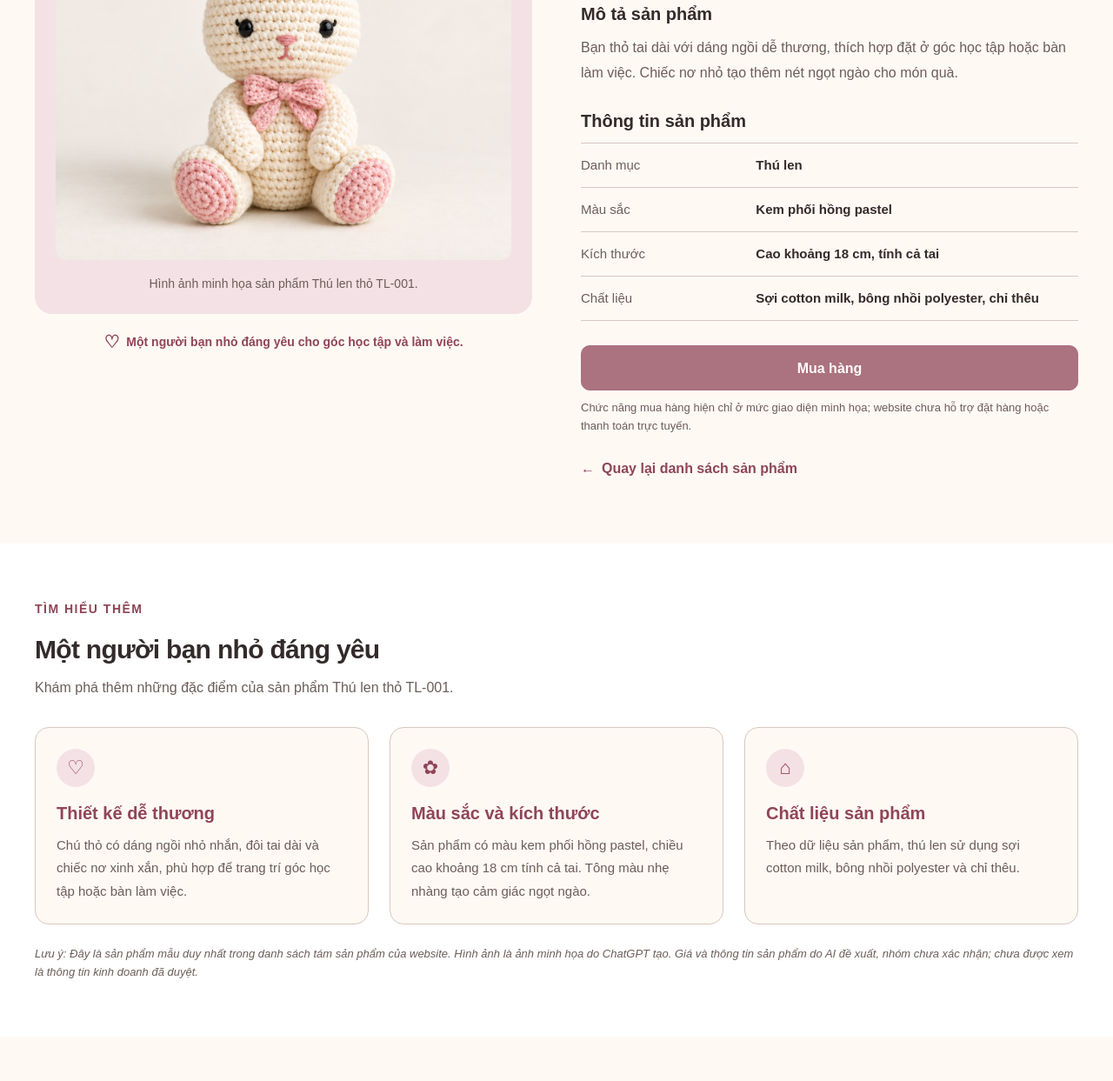
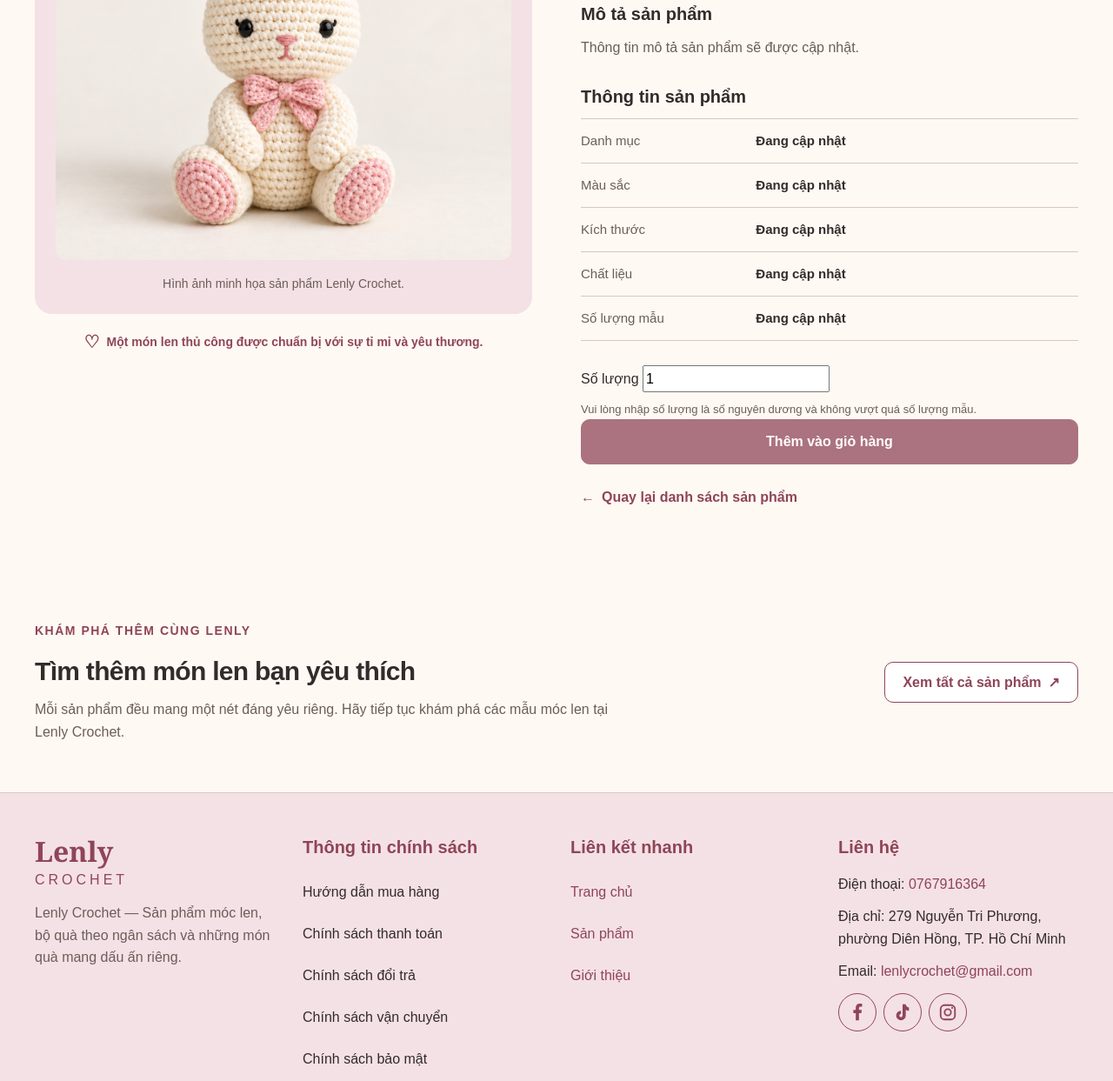
Before and after one commit to ptudtmdt-st5-nhom7/crochet-handmade-ecommerce, a website: page product-detail.html in a window 1280 px wide. Shown: the part 533-1776 px from the top of the page at 87% size. Drawn offline with Linux system fonts and the light colour scheme.

Commit message:
Update product-detail.html

```diff
--- a/product-detail.html
+++ b/product-detail.html
@@ -1,23 +1,48 @@
+
 <!DOCTYPE html>
 <html lang="vi">
 <head>
   <meta charset="UTF-8">
   <meta name="viewport" content="width=device-width, initial-scale=1">
-  <meta name="description" content="Khám phá chi tiết sản phẩm Thú len thỏ TL-001 tại Lenly Crochet.">
-  <title>Thú len thỏ - Chi tiết sản phẩm | Lenly Crochet</title>
+
+  <meta
+    name="description"
+    content="Khám phá chi tiết các sản phẩm móc len thủ công tại Lenly Crochet.">
+
+  <title>Chi tiết sản phẩm | Lenly Crochet</title>
+
   <link rel="icon" type="image/png" href="images/logo.png">
   <link rel="icon" type="image/svg+xml" href="images/favicon.svg">
+
+  <!-- CSS dùng chung của website -->
   <link rel="stylesheet" href="css/style.css">
+
+  <!-- CSS bổ sung cho trang chi tiết -->
+  <link rel="stylesheet" href="css/product-detail.css">
+
+  <!-- JavaScript module xử lý dữ liệu sản phẩm -->
+  <script type="module" src="js/product-detail.js"></script>
 </head>
 
 <body>
-  <a class="skip-link" href="#noi-dung">Đến nội dung chính</a>
+  <a class="skip-link" href="#noi-dung">
+    Đến nội dung chính
+  </a>
 
   <!-- HEADER DÙNG CHUNG -->
   <header class="site-header">
     <div class="container header-top">
-      <a class="site-brand" href="index.html" aria-label="Lenly Crochet - Trang chủ">
-        <img src="images/logo.png" alt="Lenly Crochet - Trang chủ" width="402" height="430">
+
+      <a
+        class="site-brand"
+        href="index.html"
+        aria-label="Lenly Crochet - Trang chủ">
+
+        <img
+          src="images/logo.png"
+          alt="Lenly Crochet - Trang chủ"
+          width="402"
+          height="430">
       </a>
 
       <nav class="site-nav" aria-label="Điều hướng chính">
@@ -26,24 +51,37 @@
         <a href="about.html">Giới thiệu</a>
       </nav>
 
-      <p class="header-caption">Những món len, những lời thương.</p>
+      <p class="header-caption">
+        Những món len, những lời thương.
+      </p>
+
     </div>
 
     <div class="search-strip">
       <div class="container search-inner">
-        <label for="site-search">Tìm một món len</label>
+
+        <label for="site-search">
+          Tìm một món len
+        </label>
 
         <div class="search-control">
+
           <input
             id="site-search"
             type="search"
             placeholder="Bạn đang tìm món đồ len nào?"
             aria-describedby="search-note">
 
-          <button type="button" disabled>Tìm kiếm</button>
+          <button type="button" disabled>
+            Tìm kiếm
+          </button>
+
         </div>
 
-        <p id="search-note">Giao diện minh họa, chưa hỗ trợ tìm kiếm.</p>
+        <p id="search-note">
+          Giao diện minh họa, chưa hỗ trợ tìm kiếm tại khu vực này.
+        </p>
+
       </div>
     </div>
   </header>
@@ -52,214 +90,415 @@
   <main id="noi-dung">
 
     <!-- ĐƯỜNG DẪN ĐIỀU HƯỚNG -->
-    <section class="detail-breadcrumb container" aria-label="Đường dẫn điều hướng">
+    <section
+      class="detail-breadcrumb container"
+      aria-label="Đường dẫn điều hướng">
+
       <a href="index.html">Trang chủ</a>
+
       <span aria-hidden="true">/</span>
+
       <a href="products.html">Sản phẩm</a>
+
       <span aria-hidden="true">/</span>
-      <span aria-current="page">Thú len thỏ</span>
+
+      <span id="breadcrumb-product" aria-current="page">
+        Chi tiết sản phẩm
+      </span>
+
+    </section>
+
+    <!-- THÔNG BÁO KHI SẢN PHẨM KHÔNG HỢP LỆ -->
+    <section
+      id="product-error"
+      class="detail-error container"
+      role="alert"
+      aria-live="assertive"
+      hidden>
+
+      <h1>Không tìm thấy sản phẩm</h1>
+
+      <p id="product-error-message">
+        Sản phẩm không tồn tại hoặc đường dẫn không hợp lệ.
+      </p>
+
+      <a
+        id="error-back-link"
+        class="button button-primary"
+        href="products.html">
+
+        Quay lại danh sách sản phẩm
+
+      </a>
+
     </section>
 
     <!-- THÔNG TIN CHÍNH CỦA SẢN PHẨM -->
-    <section class="detail-main container" aria-labelledby="product-title">
+    <section
+      id="product-detail"
+      class="detail-main container"
+      aria-labelledby="product-title"
+      hidden>
 
+      <!-- HÌNH ẢNH SẢN PHẨM -->
       <div class="detail-gallery">
+
         <figure class="detail-image">
+
           <img
+            id="product-image"
             src="images/product-3.webp"
-            alt="Thú len thỏ màu kem phối hồng pastel, có tai dài và nơ nhỏ"
+            alt="Hình ảnh sản phẩm"
             width="800"
             height="800">
 
-          <figcaption>
-            Hình ảnh minh họa sản phẩm Thú len thỏ TL-001.
+          <figcaption id="product-image-caption">
+            Hình ảnh minh họa sản phẩm Lenly Crochet.
           </figcaption>
+
         </figure>
 
         <div class="detail-image-note">
+
           <span aria-hidden="true">♡</span>
-          Một người bạn nhỏ đáng yêu cho góc học tập và làm việc.
-        </div>
+
+          Một món len thủ công được chuẩn bị với sự tỉ mỉ và yêu thương.
+
         </div>
 
+      </div>
+
+      <!-- THÔNG TIN SẢN PHẨM -->
       <div class="detail-information">
-        <p class="eyebrow">LENLY CROCHET · THÚ LEN</p>
 
-        <p class="detail-code">Mã sản phẩm: TL-001</p>
+        <p id="product-eyebrow" class="eyebrow">
+          LENLY CROCHET · SẢN PHẨM HANDMADE
+        </p>
 
-        <h1 id="product-title">Thú len thỏ</h1>
+        <p id="product-code" class="detail-code">
+          Mã sản phẩm
+        </p>
 
-        <p class="detail-price">125.000đ</p>
+        <h1 id="product-title">
+          Tên sản phẩm
+        </h1>
+
+        <p id="product-price" class="detail-price">
+          0đ
+        </p>
 
         <p class="detail-price-note">
-          Giá minh họa do AI đề xuất, nhóm chưa xác nhận;
-          chưa phải giá bán chính thức.
+          Giá hiển thị được lấy từ dữ liệu sản phẩm mẫu
+          của Lenly Crochet, phục vụ mục đích học tập.
         </p>
 
         <div class="detail-divider"></div>
 
+        <!-- MÔ TẢ SẢN PHẨM -->
         <div class="detail-description">
+
           <h2>Mô tả sản phẩm</h2>
 
-          <p>
-            Bạn thỏ tai dài với dáng ngồi dễ thương, thích hợp đặt
-            ở góc học tập hoặc bàn làm việc. Chiếc nơ nhỏ tạo thêm
-            nét ngọt ngào cho món quà.
+          <p id="product-description">
+            Thông tin mô tả sản phẩm sẽ được cập nhật.
           </p>
+
         </div>
 
+        <!-- THUỘC TÍNH SẢN PHẨM -->
         <div class="detail-attributes">
+
           <h2>Thông tin sản phẩm</h2>
 
           <dl class="detail-specification">
+
             <div class="detail-spec-row">
+
               <dt>Danh mục</dt>
-              <dd>Thú len</dd>
+
+              <dd id="product-category">
+                Đang cập nhật
+              </dd>
+
             </div>
 
             <div class="detail-spec-row">
+
               <dt>Màu sắc</dt>
-              <dd>Kem phối hồng pastel</dd>
+
+              <dd id="product-color">
+                Đang cập nhật
+              </dd>
+
             </div>
 
             <div class="detail-spec-row">
+
               <dt>Kích thước</dt>
-              <dd>Cao khoảng 18 cm, tính cả tai</dd>
+
+              <dd id="product-size">
+                Đang cập nhật
+              </dd>
+
             </div>
 
             <div class="detail-spec-row">
+
               <dt>Chất liệu</dt>
-              <dd>Sợi cotton milk, bông nhồi polyester, chỉ thêu</dd>
-            </div>
-          </dl>
+
+              <dd id="product-material">
+                Đang cập nhật
+              </dd>
+
             </div>
 
+            <div class="detail-spec-row">
+
+              <dt>Số lượng mẫu</dt>
+
+              <dd id="product-stock">
+                Đang cập nhật
+              </dd>
+
+            </div>
+
+          </dl>
+
+        </div>
+
+        <!-- CHỌN SỐ LƯỢNG VÀ THÊM VÀO GIỎ -->
         <div class="detail-purchase">
+
+          <form id="add-to-cart-form" novalidate>
+
+            <div class="detail-quantity-field">
+
+              <label for="product-quantity">
+                Số lượng
+              </label>
+
+              <input
+                id="product-quantity"
+                name="quantity"
+                type="number"
+                min="1"
+                step="1"
+                value="1"
+                required
+                inputmode="numeric"
+                aria-describedby="quantity-help">
+
+              <p
+                id="quantity-help"
+                class="detail-purchase-note">
+
+                Vui lòng nhập số lượng là số nguyên dương
+                và không vượt quá số lượng mẫu.
+
+              </p>
+
+            </div>
+
             <button
+              id="add-to-cart-button"
               class="button button-primary detail-buy-button"
-            type="button"
-            disabled
-            aria-describedby="purchase-note">
-            Mua hàng
+              type="submit">
+
+              Thêm vào giỏ hàng
+
             </button>
 
-          <p id="purchase-note" class="detail-purchase-note">
-            Chức năng mua hàng hiện chỉ ở mức giao diện minh họa;
-            website chưa hỗ trợ đặt hàng hoặc thanh toán trực tuyến.
+            <p
+              id="cart-action-message"
+              class="detail-action-message"
+              role="status"
+              aria-live="polite">
             </p>
+
+          </form>
+
         </div>
 
-        <a class="detail-back-link" href="products.html">
+        <!-- QUAY LẠI TRANG TRƯỚC -->
+        <a
+          id="detail-back-link"
+          class="detail-back-link"
+          href="products.html">
+
           <span aria-hidden="true">←</span>
+
+          <span id="back-link-label">
             Quay lại danh sách sản phẩm
+          </span>
+
         </a>
+
       </div>
+
     </section>
 
     <!-- MÔ TẢ VÀ THÔNG TIN BỔ SUNG -->
-    <section class="detail-extra">
+    <section
+      id="detail-extra"
+      class="detail-extra"
+      hidden>
+
       <div class="container">
 
         <div class="detail-section-heading">
-          <p class="eyebrow">TÌM HIỂU THÊM</p>
 
-          <h2>Một người bạn nhỏ đáng yêu</h2>
+          <p class="eyebrow">
+            TÌM HIỂU THÊM
+          </p>
 
-          <p>
-            Khám phá thêm những đặc điểm của sản phẩm
-            Thú len thỏ TL-001.
+          <h2 id="extra-section-title">
+            Khám phá sản phẩm Lenly Crochet
+          </h2>
+
+          <p id="extra-section-description">
+            Tìm hiểu thêm những đặc điểm của sản phẩm.
           </p>
+
         </div>
 
         <div class="detail-extra-grid">
 
           <article class="detail-extra-card">
-            <div class="detail-extra-icon" aria-hidden="true">♡</div>
 
-            <h3>Thiết kế dễ thương</h3>
+            <div
+              class="detail-extra-icon"
+              aria-hidden="true">
 
-            <p>
-              Chú thỏ có dáng ngồi nhỏ nhắn, đôi tai dài và
-              chiếc nơ xinh xắn, phù hợp để trang trí góc học tập
-              hoặc bàn làm việc.
+              ♡
+
+            </div>
+
+            <h3>Thiết kế sản phẩm</h3>
+
+            <p id="extra-description">
+              Thông tin thiết kế sản phẩm.
             </p>
+
           </article>
 
           <article class="detail-extra-card">
-            <div class="detail-extra-icon" aria-hidden="true">✿</div>
+
+            <div
+              class="detail-extra-icon"
+              aria-hidden="true">
+
+              ✿
+
+            </div>
 
             <h3>Màu sắc và kích thước</h3>
 
-            <p>
-              Sản phẩm có màu kem phối hồng pastel,
-              chiều cao khoảng 18 cm tính cả tai.
-              Tông màu nhẹ nhàng tạo cảm giác ngọt ngào.
+            <p id="extra-appearance">
+              Thông tin màu sắc và kích thước sản phẩm.
             </p>
+
           </article>
 
           <article class="detail-extra-card">
-            <div class="detail-extra-icon" aria-hidden="true">⌂</div>
+
+            <div
+              class="detail-extra-icon"
+              aria-hidden="true">
+
+              ⌂
+
+            </div>
 
             <h3>Chất liệu sản phẩm</h3>
 
-            <p>
-              Theo dữ liệu sản phẩm, thú len sử dụng sợi cotton milk,
-              bông nhồi polyester và chỉ thêu.
+            <p id="extra-material">
+              Thông tin chất liệu sản phẩm.
             </p>
+
           </article>
 
         </div>
 
         <p class="detail-care-note">
-          Lưu ý: Đây là sản phẩm mẫu duy nhất trong danh sách
-          tám sản phẩm của website. Hình ảnh là ảnh minh họa do
-          ChatGPT tạo. Giá và thông tin sản phẩm do AI đề xuất,
-          nhóm chưa xác nhận; chưa được xem là thông tin kinh doanh
-          đã duyệt.
+
+          Lưu ý: Số lượng hiển thị là dữ liệu mẫu phục vụ
+          kiểm thử chức năng website, không đại diện cho
+          tồn kho thực tế.
+
         </p>
+
       </div>
+
     </section>
 
     <!-- ĐIỀU HƯỚNG CUỐI TRANG -->
     <section class="detail-continue container">
+
       <div>
-        <p class="eyebrow">KHÁM PHÁ THÊM CÙNG LENLY</p>
 
-        <h2>Tìm thêm món len bạn yêu thích</h2>
+        <p class="eyebrow">
+          KHÁM PHÁ THÊM CÙNG LENLY
+        </p>
+
+        <h2>
+          Tìm thêm món len bạn yêu thích
+        </h2>
 
         <p>
           Mỗi sản phẩm đều mang một nét đáng yêu riêng.
           Hãy tiếp tục khám phá các mẫu móc len tại Lenly Crochet.
         </p>
+
       </div>
 
-      <a class="button button-secondary" href="products.html">
+      <a
+        class="button button-secondary"
+        href="products.html">
+
         Xem tất cả sản phẩm
+
         <span aria-hidden="true">↗</span>
+
       </a>
+
     </section>
 
   </main>
 
   <!-- FOOTER DÙNG CHUNG -->
   <footer class="site-footer">
+
     <div class="site-footer-inner">
 
       <!-- CỘT THƯƠNG HIỆU -->
       <div class="site-footer-brand">
-        <a class="site-footer-wordmark" href="index.html">
-          <span class="site-footer-name">Lenly</span>
-          <span class="site-footer-label">CROCHET</span>
+
+        <a
+          class="site-footer-wordmark"
+          href="index.html">
+
+          <span class="site-footer-name">
+            Lenly
+          </span>
+
+          <span class="site-footer-label">
+            CROCHET
+          </span>
+
         </a>
 
         <p class="site-footer-description">
+
           Lenly Crochet — Sản phẩm móc len, bộ quà theo ngân sách
           và những món quà mang dấu ấn riêng.
+
         </p>
+
       </div>
 
       <!-- CỘT CHÍNH SÁCH -->
       <div class="site-footer-policy">
+
         <h2>Thông tin chính sách</h2>
 
         <ul>
@@ -269,34 +508,49 @@
           <li>Chính sách vận chuyển</li>
           <li>Chính sách bảo mật</li>
         </ul>
+
       </div>
 
       <!-- CỘT LIÊN KẾT NHANH -->
       <div class="site-footer-nav">
+
         <nav aria-label="Liên kết nhanh">
+
           <h2>Liên kết nhanh</h2>
 
           <ul>
-            <li><a href="index.html">Trang chủ</a></li>
-            <li><a href="products.html">Sản phẩm</a></li>
-            <li><a href="about.html">Giới thiệu</a></li>
+            <li>
+              <a href="index.html">Trang chủ</a>
+            </li>
+
+            <li>
+              <a href="products.html">Sản phẩm</a>
+            </li>
+
+            <li>
+              <a href="about.html">Giới thiệu</a>
+            </li>
           </ul>
+
         </nav>
+
       </div>
 
       <!-- CỘT LIÊN HỆ -->
       <div class="site-footer-info">
+
         <h2>Liên hệ</h2>
 
         <address>
+
           <p>
             Điện thoại:
             <a href="tel:0767916364">0767916364</a>
           </p>
 
           <p>
-            Địa chỉ: 279 Nguyễn Tri Phương, phường Diên Hồng,
-            TP. Hồ Chí Minh
+            Địa chỉ: 279 Nguyễn Tri Phương,
+            phường Diên Hồng, TP. Hồ Chí Minh
           </p>
 
           <p>
@@ -305,82 +559,119 @@
               lenlycrochet@gmail.com
             </a>
           </p>
+
         </address>
 
         <!-- ICON MẠNG XÃ HỘI -->
         <div class="site-footer-social">
+
           <ul>
+
             <li>
+
               <span
                 class="site-footer-social-icon"
                 role="img"
                 aria-label="Facebook"
                 title="Facebook">
 
-                <svg viewBox="0 0 24 24"
+                <svg
+                  viewBox="0 0 24 24"
                   aria-hidden="true"
                   focusable="false">
+
                   <path d="M14 22v-9h3l.5-4H14V7c0-1.2.4-2 2-2h2V1.4C17.3 1.2 16.1 1 15 1c-3 0-5 1.8-5 5v3H7v4h3v9z"/>
+
                 </svg>
+
               </span>
+
             </li>
 
             <li>
+
               <span
                 class="site-footer-social-icon"
                 role="img"
                 aria-label="TikTok"
                 title="TikTok">
 
-                <svg viewBox="0 0 24 24"
+                <svg
+                  viewBox="0 0 24 24"
                   aria-hidden="true"
                   focusable="false">
+
                   <path d="M16 2c.3 2.4 1.7 3.8 4 4v4a9 9 0 0 1-4-1v7a6 6 0 1 1-6-6v4a2 2 0 1 0 2 2V2z"/>
+
                 </svg>
+
               </span>
+
             </li>
 
             <li>
+
               <span
                 class="site-footer-social-icon"
                 role="img"
                 aria-label="Instagram"
                 title="Instagram">
 
-                <svg viewBox="0 0 24 24"
+                <svg
+                  viewBox="0 0 24 24"
                   aria-hidden="true"
                   focusable="false">
+
                   <rect
-                    x="3" y="3"
-                    width="18" height="18"
+                    x="3"
+                    y="3"
+                    width="18"
+                    height="18"
                     rx="5"
                     fill="none"
                     stroke="currentColor"
                     stroke-width="2"/>
 
                   <circle
-                    cx="12" cy="12" r="4"
+                    cx="12"
+                    cy="12"
+                    r="4"
                     fill="none"
                     stroke="currentColor"
                     stroke-width="2"/>
 
-                  <circle cx="17.5" cy="6.5" r="1.2"/>
+                  <circle
+                    cx="17.5"
+                    cy="6.5"
+                    r="1.2"/>
+
                 </svg>
+
               </span>
+
             </li>
+
           </ul>
+
         </div>
+
       </div>
 
     </div>
 
     <!-- DẢI CUỐI FOOTER -->
     <div class="site-footer-bottom">
+
       <p class="site-footer-note">
-        Website học tập thuộc môn Phát triển ứng dụng thương mại điện tử,
-        Nhóm 7. Các thao tác mua hàng chỉ ở mức giao diện minh họa.
+
+        Website học tập thuộc môn Phát triển ứng dụng
+        thương mại điện tử, Nhóm 7.
+        Các thao tác mua hàng chỉ ở mức giao diện minh họa.
+
       </p>
+
     </div>
+
   </footer>
 
 </body>
```
Lines whose indentation alone changed are shown as unchanged.
